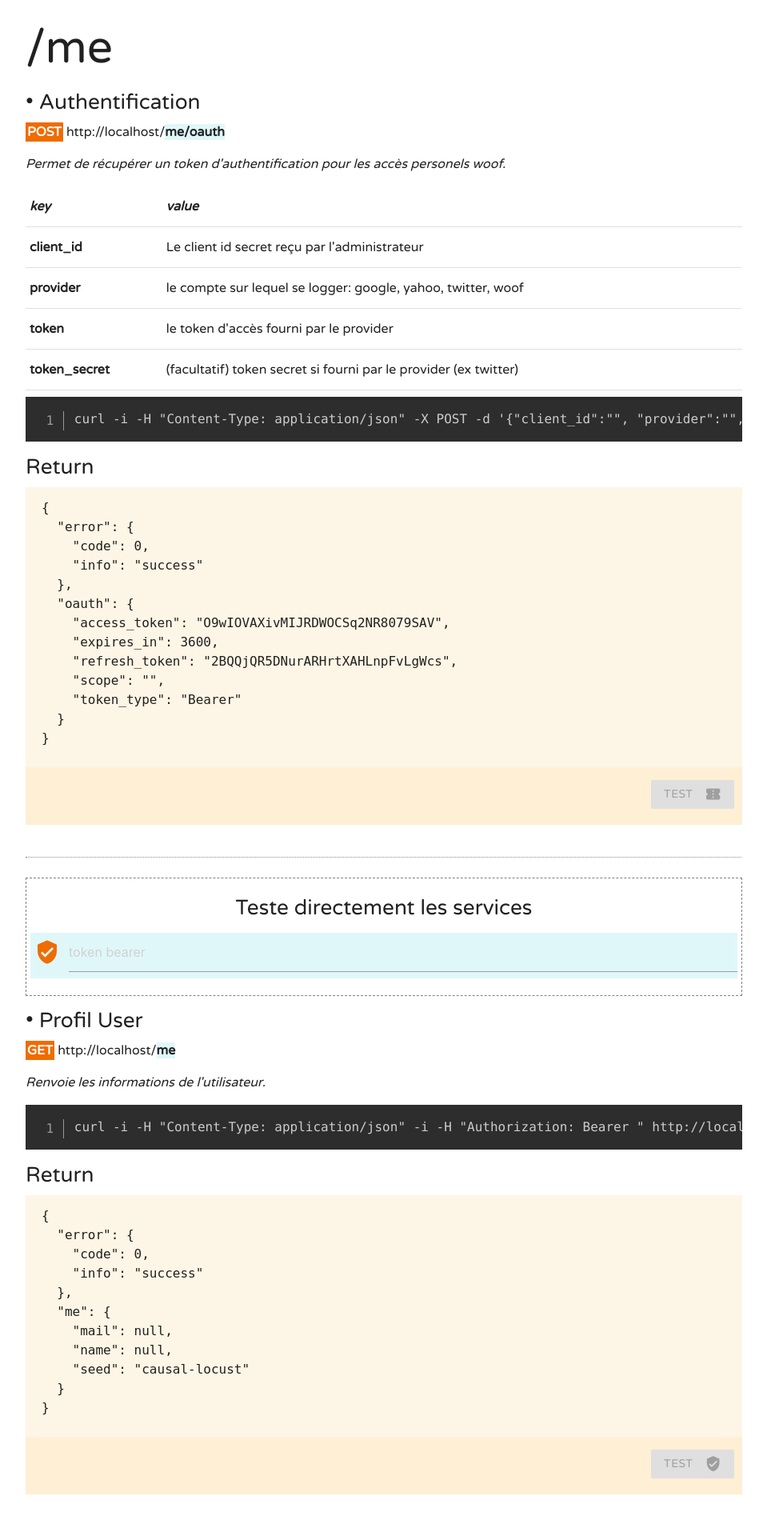
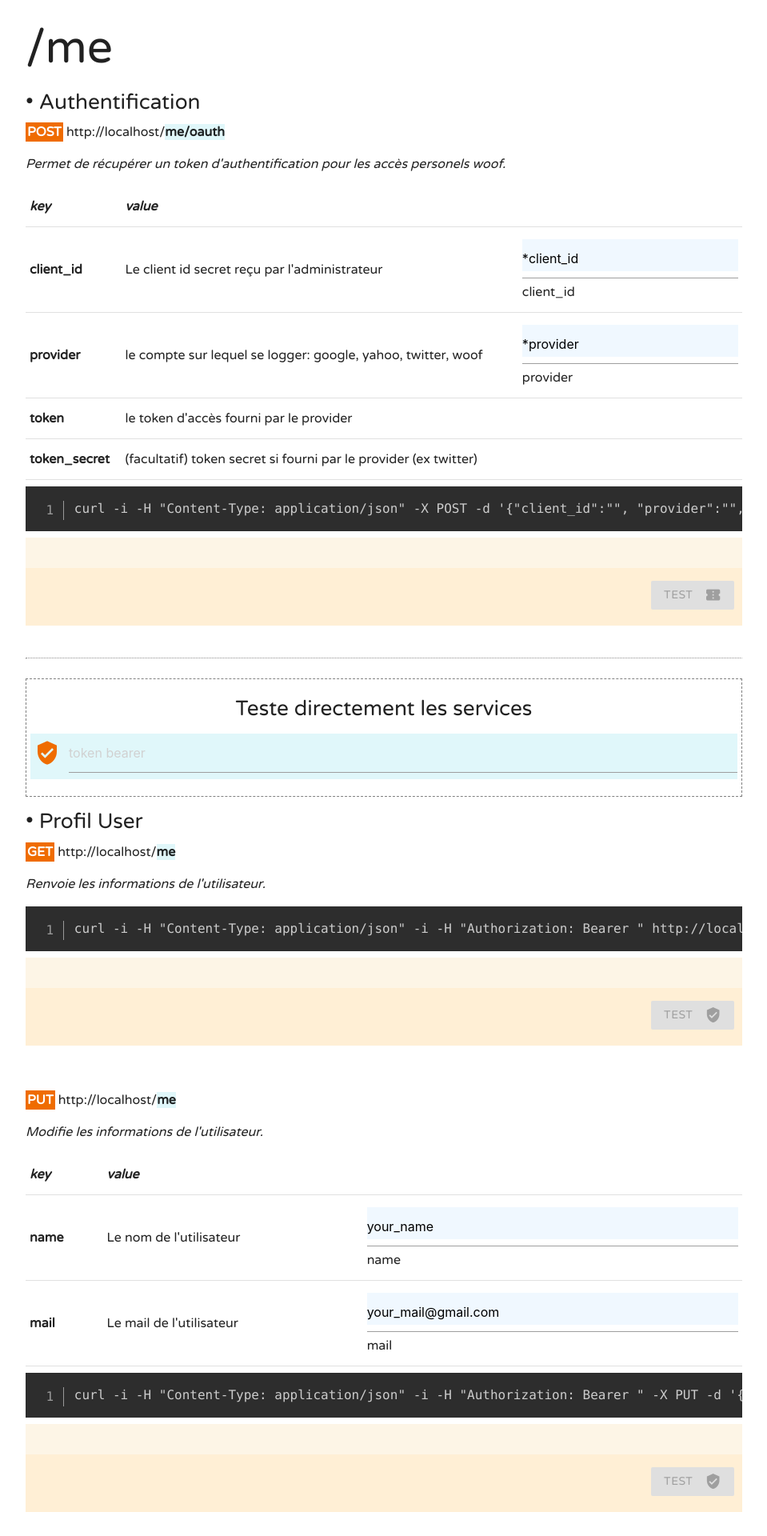
Before and after one commit to gamugamu/sentinel-woof, a Flask app: page / in a window 1280 px wide. Shown: the part 938-2858 px from the top of the page at 80% size, without its empty margins (160-1119 px from the left). Run offline with Flask 2, Linux system fonts and the light colour scheme; some libraries are stand-ins or nearby versions.

Commit message:
css input dynvalue

```diff
--- a/pet/route_woof.py
+++ b/pet/route_woof.py
@@ -28,7 +28,7 @@
         error.code  = Error_code.PETNOTFD
         pet         = Pet()
 
-    return jsonify({"error" : error.to_dict(), "woof" : pet.sanitized()})
+    return jsonify({"error" : error.to_dict(), "woof" : sanitizer(pet)})
 
 # Les animaux du petowner. Post pour rajouter.
 @route_woof.route('/pets', methods=['POST', 'GET'])
--- a/static/doc.js
+++ b/static/doc.js
@@ -1,7 +1,7 @@
 
 Vue.component('step', {
   props: ['title', 'method', 'url_root', 'route', 'required_bearer', 'use', 'curl_cmd',
-  'data', 'm_return', 'require_oauth', 'require_login', 'return_id', 'json_return', 'dyn_value'],
+  'data', 'require_oauth', 'require_login', 'return_id', 'json_return', 'dyn_value'],
   template: `
     <div>
       <h5 v-if="title">• {{title}}</h5>
@@ -22,9 +22,11 @@
           <td>{{v}}</td>
           <td v-if="dyn_value !== undefined && k in dyn_value" >
             <div class="input-field dyno_value">
-              <input v-model="dyn_value[k]" v-bind:id="k" type="text" class="validate">
-              <label v-bind:for="k">{{k}}</label>
+              <input v-bind:id="k" v-model="dyn_value[k]" type="text" v-on:keyup="changeHandler" class="validate">
+              <label v-bind:for="k"></label>
             </div>
+            <p>{{k}}</p>
+
           </td>
        </tr>
        </tbody>
@@ -38,9 +40,8 @@
           </tbody>
         </table>
 
-      <pre><code class="language-bash line-numbers">{{curl_command}}</code></pre>
+      <pre><code class="language-bash line-numbers">{{curl_command()}}</code></pre>
       <div>
-        <h5>Return</h5>
           <div v-show="loading" class="progress">
             <div class="indeterminate"></div>
           </div>
@@ -62,20 +63,39 @@
       </div>
     </div>
   `,computed: {
-    // un accesseur (getter) calculé
-    curl_command: {
-      get: function () {
+    can_test_oauth:{
+        get: function () {
+          return  this.$parent.client_id.length != 0 &&
+                  this.$parent.provider.length  != 0 &&
+                  this.$parent.auth_login.length != 0
+        }
+    },
+    can_test_login:{
+        get: function () {
+          return  this.$parent.session_token.length != 0
+        }
+    }
+  },
+  data: function () {
+      return {
+          m_json_return: this.json_return,
+          loading: false,
+          dyno_change: {}
+      };
+  },
+  methods: {
+    curl_command() {
       // `this` pointe sur l'instance vm
       var cmd = "curl -i -H \"Content-Type: application/json\" "
       if (this.required_bearer == "true"){
           cmd += '-i -H "Authorization: Bearer ' + this.$parent.session_token + '" '
       }
 
-      if (this.curl_cmd != undefined){
+      if (this.dyn_value != undefined){
         cmd += "-X " + this.method + " -d '{"
 
-        for(var key in this.curl_cmd){
-          var value = this.curl_cmd[key]
+        for(var key in this.dyn_value){
+          var value = this.dyn_value[key]
 
           if ( value.charAt(0) == '*' ) {
             k = value.substr(1, value.lenght);
@@ -92,32 +112,11 @@
         cmd += "-X " + this.method + " "
       }
 
-      this.m_json_return = "\n" + this.pretty_json(this.m_return)
       cmd += this.url_root + this.route;
 
       return cmd
-      }
     },
-    can_test_oauth:{
-        get: function () {
-          return  this.$parent.client_id.length != 0 &&
-                  this.$parent.provider.length  != 0 &&
-                  this.$parent.auth_login.length != 0
-        }
-    },
-    can_test_login:{
-        get: function () {
-          return  this.$parent.session_token.length != 0
-        }
-    }
-  },
-  data: function () {
-      return {
-          m_json_return: this.json_return,
-          loading: false
-      };
-  },
-  methods: {
+
     pretty_json(format){
       var obj = JSON.parse(format);
       obj     = JSON.stringify(obj, undefined, 2);
@@ -128,19 +127,31 @@
       _this.loading = true
 
       axios.post('/test/curl_cmd', {
-        command: this.curl_command
+        command: this.curl_command()
       })
       .then(function (response) {
         _this.m_json_return = "\n" + response.data
         _this.loading = false
+        console.log("result ", _this.m_json_return);
       })
       .catch(function (error) {
         console.log(error);
         _this.m_json_return = error
         _this.loading = false
       });
+    },
+    changeHandler: function(event) {
+        // change of userinput, do something
+        console.log("target ", event.target.id, event.target.value);
+        var key = event.target.id
+        var vl  = event.target.value
+        this.dyn_value[key] = vl
+        this.curl_command = this.curl_command
+        this.$forceUpdate()
+
+        console.log("*** setted", this.curl_command);
     }
-  }
+  },
 })
 
 var app = new Vue({
--- a/templates/doc.html
+++ b/templates/doc.html
@@ -38,7 +38,7 @@
         <div class="cyan lighten-5 input-field col s6">
             <i class="indent material-icons prefix orange-text text-darken-3">card_membership</i>
             <input v-model="client_id" type="text" placeholder="Client id" class="validate">
-            <a class="grey darken-3 lighten-1 waves-effect waves-light btn">Je n'ai pas de client-id</a>
+            <a href="oauth/management" class="grey darken-3 lighten-1 waves-effect waves-light btn">Je n'ai pas de client-id</a>
         </div>
         <h6>Récupère directement ton token provider</h6>
         <a class="red lighten-1 waves-effect waves-light btn">
@@ -73,7 +73,7 @@
         route       = "me/oauth"
         use         = "Permet de récupérer un token d'authentification pour les accès personels woof."
         require_oauth = true
-        v-bind:curl_cmd   = "{
+        v-bind:dyn_value   = "{
           'client_id'     : '*client_id',
           'provider'      : '*provider',
           'authlogin'     : '*auth_login',
@@ -84,8 +84,7 @@
           'provider'      : 'le compte sur lequel se logger: google, yahoo, twitter, woof',
           'token'         : 'le token d\'accès fourni par le provider',
           'token_secret'  : '(facultatif) token secret si fourni par le provider (ex twitter)'}"
-          m_return    = "{ &quot;error&quot;: { &quot;code&quot;: 0, &quot;info&quot;: &quot;success&quot; }, &quot;oauth&quot;: { &quot;access_token&quot;: &quot;O9wIOVAXivMIJRDWOCSq2NR8079SAV&quot;, &quot;expires_in&quot;: 3600, &quot;refresh_token&quot;: &quot;2BQQjQR5DNurARHrtXAHLnpFvLgWcs&quot;, &quot;scope&quot;: &quot;&quot;, &quot;token_type&quot;: &quot;Bearer&quot; } }">
-      </step>
+        ></step>
 
       <hr class="style">
     </br>
@@ -106,8 +105,7 @@
         use               = "Renvoie les informations de l'utilisateur."
         return_id         = "return_id"
         require_login     = true
-        m_return    = "{ &quot;error&quot;: { &quot;code&quot;: 0, &quot;info&quot;: &quot;success&quot; }, &quot;me&quot;: { &quot;mail&quot;: null, &quot;name&quot;: null, &quot;seed&quot;: &quot;causal-locust&quot; } }">
-      </step>
+      ></step>
       <step red lighten-1
         title           = ""
         method          = "PUT"
@@ -117,16 +115,12 @@
         use             = "Modifie les informations de l'utilisateur."
         require_login   = true
         v-bind:dyn_value =  "{
-          'name'   : 'dynamo',
-          'mail'   : 'dynamox'}"
-        v-bind:curl_cmd = "{
           'name'   : 'your_name',
           'mail'   : 'your_mail@gmail.com'}"
         v-bind:data = "{
           'name'   : 'Le nom de l\'utilisateur',
           'mail'   : 'Le mail de l\'utilisateur'}"
-        m_return    = "{ &quot;error&quot;: { &quot;code&quot;: 0, &quot;info&quot;: &quot;success&quot; }, &quot;me&quot;: { &quot;mail&quot;:&quot;your_mail@gmail.com&quot;, &quot;name&quot;: &quot;your_name&quot;, &quot;seed&quot;: &quot;causal-locust&quot; } }">
-      </step>
+      ></step>
       <step red lighten-1
         title             = ""
         method            = "DELETE"
@@ -135,8 +129,7 @@
         required_bearer   = "true"
         require_login     = true
         use               = "Supprime l'utilisateur. Nécessite de se reloger pour avoir une nouvelle session"
-        m_return    = "{ &quot;error&quot;: { &quot;code&quot;: 0, &quot;info&quot;: &quot;success&quot; }, &quot;me&quot;: { } }">
-      </step>
+      ></step>
 
       <h2>/pets</h2>
       <step red lighten-1
@@ -146,19 +139,18 @@
         route             = "pets"
         required_bearer   = "true"
         use               = "Retourne la liste des animaux de l'utilisateur"
-        require_login     = true
-        m_return    = "{ &quot;error&quot;: { &quot;code&quot;: 0, &quot;info&quot;: &quot;success&quot; }, &quot;me&quot;: { } }">
+        require_login     = true>
       </step>
       <step red lighten-1
-        title             = ""
+        title             = "Ajout Pet"
         method            = "POST"
         url_root          = {{url_root}}
         route             = "pets"
         required_bearer   = "true"
-        use               = "Rajoute un pet."
-        require_login     = true
-        m_return    = "{ &quot;error&quot;: { &quot;code&quot;: 0, &quot;info&quot;: &quot;success&quot; }, &quot;me&quot;: { } }">
+        use               = "Rajoute un pet"
+        require_login     = true>
       </step>
+
       <h2>/pet</h2>
       <step red lighten-1
         title             = "Détail pet"
@@ -167,8 +159,7 @@
         route             = "pet/<pet_name>"
         required_bearer   = "true"
         use               = "Retourne un pet en particulier."
-        require_login     = true
-        m_return    = "{ &quot;error&quot;: { &quot;code&quot;: 0, &quot;info&quot;: &quot;success&quot; }, &quot;me&quot;: { } }">
+        require_login     = true>
       </step>
       <step red lighten-1
         title             = ""
@@ -177,8 +168,7 @@
         route             = "pet/<pet_name>"
         required_bearer   = "true"
         use               = "Modifie un pet."
-        require_login     = true
-        m_return    = "{ &quot;error&quot;: { &quot;code&quot;: 0, &quot;info&quot;: &quot;success&quot; }, &quot;me&quot;: { } }">
+        require_login     = true>
       </step>
 
         <h2>/#woof-name</h2>
```
Also changed, not shown: user/route_me.py (+21 -19 lines).
